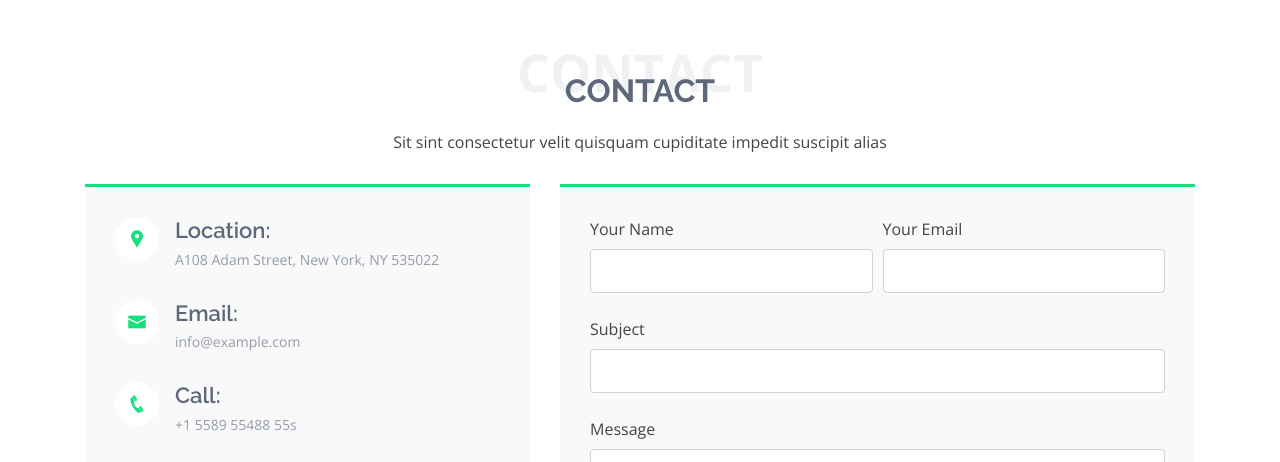
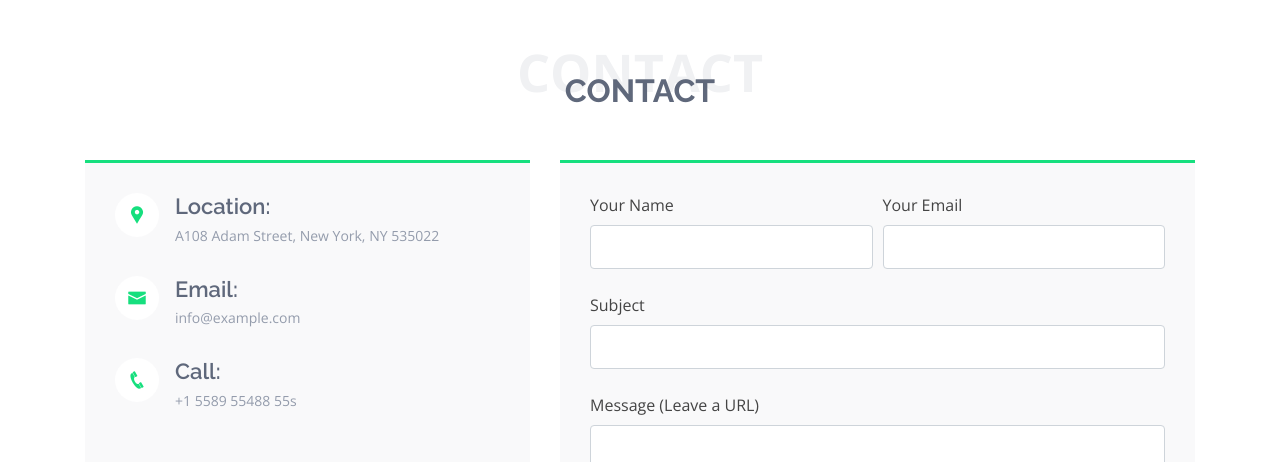
Before and after one commit to SarHab78/sarhab78.github.io, a plain HTML site: page index.html in a window 1280 px wide. Shown: the part 1780-2242 px from the top of the page. Drawn offline with nearby package versions, Linux system fonts and the light colour scheme; grey boxes are pictures that could not be loaded; a script that the page names is missing.

Commit message:
Update index.html

```diff
--- a/index.html
+++ b/index.html
@@ -159,7 +159,7 @@
         <div class="section-title">
           <span>Contact</span>
           <h2>Contact</h2>
-          <p>Sit sint consectetur velit quisquam cupiditate impedit suscipit alias</p>
+          <p></p>
         </div>
 
         <div class="row">
@@ -209,7 +209,7 @@
                 <div class="validate"></div>
               </div>
               <div class="form-group">
-                <label for="name">Message</label>
+                <label for="name">Message (Leave a URL) </label>
                 <textarea class="form-control" name="message" rows="10" data-rule="required" data-msg="Please write something for us"></textarea>
                 <div class="validate"></div>
               </div>
```
